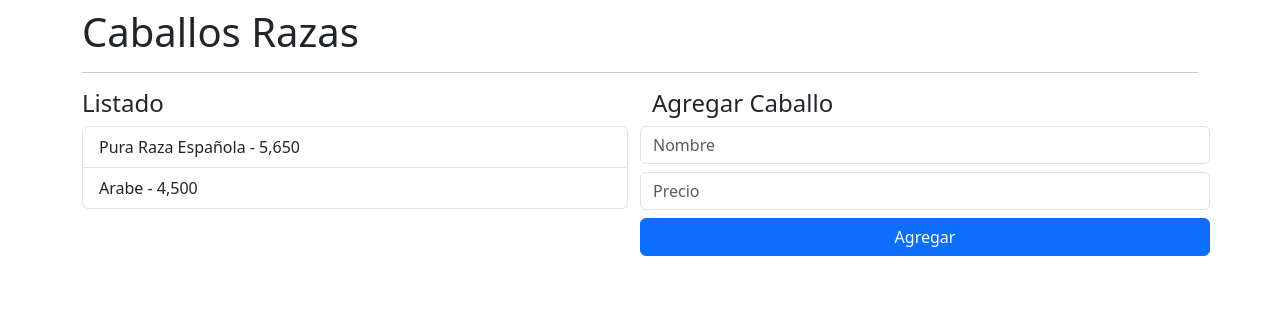
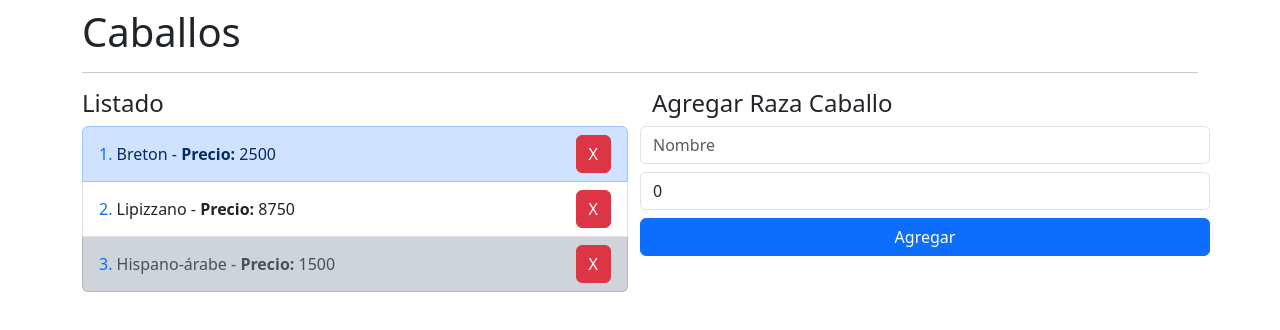
Before and after one commit to nubajulia/Curso-Angular-DevTalles, an Angular app: page / in a window 1280 px wide. Shown: the top 330 px of the page. Built offline with nearby package versions, Linux system fonts and the light colour scheme.

Commit message:
Hacer que la lista funcione y añadir boton de borrar

```diff
--- a/src/app/caballos/caballos.module.ts
+++ b/src/app/caballos/caballos.module.ts
@@ -3,12 +3,14 @@ import { NgModule } from '@angular/core';
 import { MainPageComponent } from './pages/main-page.component';
 import { CommonModule } from '@angular/common';
 import { ListaComponent } from './components/lista/lista.component';
+import { AgregarRazaComponent } from './components/agregar-raza/agregar-raza.component';
+import { FormsModule } from '@angular/forms';
 
 
 @NgModule({
-  imports: [CommonModule],
+  imports: [CommonModule, FormsModule],
   exports: [MainPageComponent],
-  declarations: [MainPageComponent, ListaComponent],
+  declarations: [MainPageComponent, ListaComponent, AgregarRazaComponent],
 })
 
 export class CaballosModule {
--- /dev/null
+++ b/src/app/caballos/components/agregar-raza/agregar-raza.component.css
@@ -0,0 +1,3 @@
+:host {
+  display: block;
+}
--- /dev/null
+++ b/src/app/caballos/components/agregar-raza/agregar-raza.component.html
@@ -0,0 +1,28 @@
+<h4>Agregar Raza Caballo</h4>
+
+<form class="row" (ngSubmit)="agregarCaballo()">
+
+  <input
+    type="text"
+    [(ngModel)]="caballo.nombre"
+    name="nombre"
+    class="form-control mb-2"
+    placeholder="Nombre">
+
+  <input
+    type="number"
+    [(ngModel)]="caballo.precio"
+    name="precio"
+    class="form-control mb-2"
+    placeholder="Precio">
+
+  <button
+    type="submit"
+    class="btn btn-primary"
+    (click)="agregarCaballo()">
+    Agregar
+  </button>
+
+  <!--<pre>{{caballo | json}}</pre>-->
+
+</form>
--- /dev/null
+++ b/src/app/caballos/components/agregar-raza/agregar-raza.component.ts
@@ -0,0 +1,29 @@
+import { Component, EventEmitter, Output } from '@angular/core';
+import { Caballo } from '../../interfaces/caballo.interface';
+
+@Component({
+    selector: 'app-agregar-raza',
+    templateUrl: './agregar-raza.component.html',
+    styleUrl: './agregar-raza.component.css',
+})
+
+export class AgregarRazaComponent {
+
+  @Output()
+  public nuevoCaballo : EventEmitter<Caballo> = new EventEmitter();
+
+  public caballo: Caballo = {
+    nombre: '',
+    precio: 0
+  };
+
+  agregarCaballo():void{
+
+    if(this.caballo.nombre.length === 0) return;
+
+    this.nuevoCaballo.emit(this.caballo);
+
+    this.caballo = {nombre:'',precio:0};
+  }
+
+}
--- a/src/app/caballos/components/lista/lista.component.html
+++ b/src/app/caballos/components/lista/lista.component.html
@@ -1,8 +1,28 @@
 <h4>Listado</h4>
 
 <ul class="list-group">
+  <li *ngFor="
+    let caballo of caballosList;
+    let i = index;
+    let isFirst = first;
+    let isLast = last;
+    let isEven = even"
 
-  <li class="list-group-item">Pura Raza Española - 5,650</li>
-  <li class="list-group-item">Arabe - 4,500</li>
+    class="list-group-item d-flex justify-content-between align-items-center"
+    [ngClass]="{
+      'list-group-item-dark': isLast,
+      'list-group-item-primary': isEven
+    }">
 
+    <div >
+      <span class="text-primary">{{i+1}}. </span>
+
+      <span>{{caballo.nombre}} -</span>
+
+      <strong> Precio: </strong>
+
+      <span>{{caballo.precio}}</span>
+    </div>
+    <button class="btn btn-danger" (click)="borrarCaballo(i)">X</button>
+  </li>
 </ul>
--- a/src/app/caballos/components/lista/lista.component.ts
+++ b/src/app/caballos/components/lista/lista.component.ts
@@ -1,8 +1,24 @@
-import { Component } from '@angular/core';
+import { Component, EventEmitter, Input, Output } from '@angular/core';
+import { Caballo } from '../../interfaces/caballo.interface';
 
 @Component({
     selector: 'app-caballos-lista',
     templateUrl: './lista.component.html',
     styleUrl: './lista.component.css',
 })
-export class ListaComponent { }
+
+export class ListaComponent {
+
+  @Input()
+  public caballosList: Caballo[] = [{
+    nombre:'Hannoveriano',
+    precio:4900
+  }];
+
+  @Output()
+  public borrar: EventEmitter<number> = new EventEmitter();
+
+  borrarCaballo(index:number):void{
+    this.borrar.emit(index);
+  }
+}
--- /dev/null
+++ b/src/app/caballos/interfaces/caballo.interface.ts
@@ -0,0 +1,4 @@
+export interface Caballo{
+  nombre:string;
+  precio:number;
+}
--- a/src/app/caballos/pages/main-page.component.html
+++ b/src/app/caballos/pages/main-page.component.html
@@ -1,23 +1,14 @@
-<h1>Caballos Razas</h1>
+<h1>Caballos</h1>
 <hr>
 
 <div class="row">
   <div class="col">
-    <app-caballos-lista></app-caballos-lista>
+    <app-caballos-lista
+      [caballosList]="caballos"
+      (borrar)="borrarCaballo($event)">
+    </app-caballos-lista>
   </div>
   <div class="col">
-
-    <h4>Agregar Caballo</h4>
-
-    <form class="row">
-
-      <input type="text" class="form-control mb-2" placeholder="Nombre">
-      <input type="text" class="form-control mb-2" placeholder="Precio">
-
-      <button type="submit" class="btn btn-primary">
-        Agregar
-      </button>
-
-    </form>
+    <app-agregar-raza (nuevoCaballo)="nuevoCAballo($event)"></app-agregar-raza>
   </div>
 </div>
--- a/src/app/caballos/pages/main-page.component.ts
+++ b/src/app/caballos/pages/main-page.component.ts
@@ -1,13 +1,29 @@
 import { Component, OnInit } from '@angular/core';
-import { ListComponent } from '../../heroes/list/list.component';
+import { Caballo } from '../interfaces/caballo.interface';
 
 @Component({
   selector: 'app-caballos-main-page',
   templateUrl: './main-page.component.html',
 })
 
-export class MainPageComponent implements OnInit {
-  constructor() { }
+export class MainPageComponent{
 
-  ngOnInit() { }
+  public caballos: Caballo[] = [{
+    nombre: 'Breton',
+    precio: 2500
+  },{
+    nombre: 'Lipizzano',
+    precio: 8750
+  },{
+    nombre: 'Hispano-árabe',
+    precio: 1500
+  }];
+
+  nuevoCAballo(caballo: Caballo):void{
+    this.caballos.push(caballo);
+  }
+
+  borrarCaballo(index:number){
+    this.caballos.splice(index,1);
+  }
 }
```
